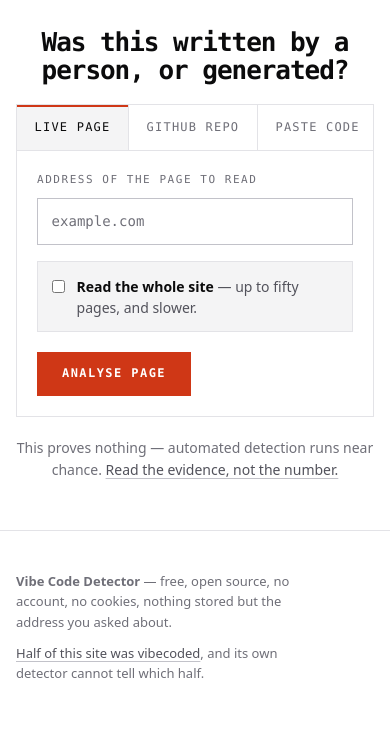
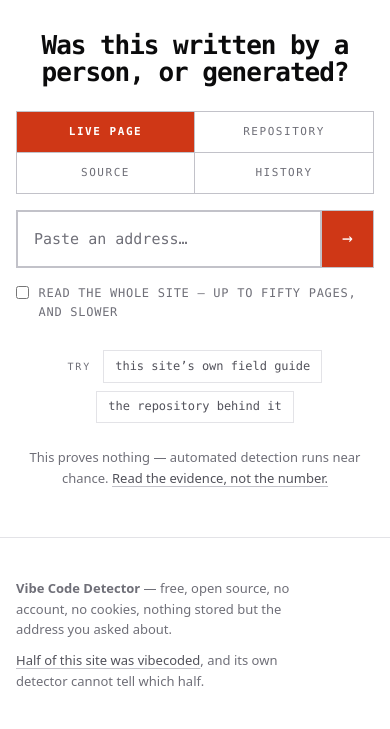
Before and after one commit to Goldo9824/Vibecode-detector, a PHP site: page / in a window 390 px wide. Shown: the part 98-827 px from the top of the page. Run offline with PHP 8.4, Linux system fonts and the light colour scheme.

Commit message:
Make the front page one console
A radical rework of the analyser, borrowing a shape that has become common
for tools like this — centred, one big field, a mode selector above it, a
couple of examples underneath — and refusing the styling that usually comes
with it.

What it takes: the structure. One composition, filling the screen, with the
question at the top and nothing to scroll past to reach the box.

What it deliberately does not take: the soft card floating on a saturated
colour field, the fully-rounded pill selector, the drop shadow, the circular
button. Those are the parts that would make it recognisable as somebody
else's page wearing our words. Instead the whole thing is square-edged,
hairline-ruled and monospace, with the accent used only where a mode is
selected or a run is about to happen — which is this project's existing
language, applied to a new shape.

  - The panel is gone. Headline, segmented selector, field, done.
  - Field and run button share one bordered box so the pair reads as a
    single control. Textareas stack the button under a hairline instead,
    because overlaying it on the corner put it on the resize handle.
  - The selected mode is filled in the accent: which mode is armed is now
    the most saturated thing on the page, which is what it should be.
  - Two examples under the field — this site's own field guide, and the
    repository behind it. They fill the field and run it, so the claim on
    the front page is one click from being checked. They are hidden until
    the script is running, because a button that fills a field and submits
    it is a lie without a script to do either.
  - On a phone the selector becomes a 2x2 grid: four modes across 390px is
    four cropped labels and a scrollbar, and the point of a mode selector
    is seeing the modes. The console packs rather than stretching there.

The caveat stays where it was, under the tool, for the reason it always
stays.

One thing the detector caught on the way: three CSS section comments I
wrote in a style the rest of the file does not use tripped
cd.section_header_comments on our own page. Rewritten to the convention the
other thousand lines already follow — consistency, which happens also to be
the honest fix.

Co-Authored-By: Claude Opus 5 <noreply@anthropic.com>
Claude-Session: https://claude.ai/code/session_01GDhwjrRAVURfP2fSEbN5mo

```diff
--- a/assets/css/site.css
+++ b/assets/css/site.css
@@ -256,29 +256,240 @@ h1, h2, h3 {
 .hero .disclaimer strong { color: var(--ink); font-weight: 600; }
 
 /*
- * The analyser page: a headline, the tool, and one line under it.
+ * The console.
  *
- * Everything else that used to live here — what it reads, how the weighting
- * works, where it is wrong — is on /method. A person who arrived to check
- * something should not have to scroll past an essay to reach the box, and a
- * person who wants the essay is one link away in the nav.
+ * The front page is one composition on one screen: the question, the mode, the
+ * field, and a couple of things worth pointing it at. Everything that used to
+ * explain itself here is on /method, one link away in the rail.
+ *
+ * It borrows a shape that has become common for tools like this — centred,
+ * one big field, examples underneath — and refuses the styling that usually
+ * comes with it. No pills, no soft card floating on a colour field, no drop
+ * shadow: square edges, hairline rules, monospace, and the accent used only
+ * where something is selected or about to run. Familiar to use, and not
+ * mistakable for anything else.
  */
-.hero-tool { text-align: center; padding-bottom: clamp(1.25rem, 3vw, 1.75rem); }
-.hero-tool h1 { max-width: 22ch; margin-left: auto; margin-right: auto; margin-bottom: 0; }
+.console {
+  /* Enough of the viewport that the tool is the screen, with the rail above
+     it and the caveat below still in view on a laptop. */
+  min-height: calc(100dvh - 12rem);
+  display: flex;
+  flex-direction: column;
+  justify-content: center;
+  padding: clamp(1.5rem, 5vw, 3rem) 0;
+}
+
+.console-title {
+  font-size: clamp(1.75rem, 5.2vw, 3.5rem);
+  font-weight: 600;
+  letter-spacing: -.055em;
+  line-height: 1.05;
+  text-align: center;
+  max-width: 20ch;
+  margin: 0 auto clamp(1.75rem, 4vw, 2.75rem);
+  text-wrap: balance;
+}
+
+/* ------------------------------------------------------ the mode selector */
+
+/*
+ * A row of hard-edged cells rather than a floating pill. The selected one is
+ * filled in the accent, so which mode is armed is the single most saturated
+ * thing on the page — which is what it should be.
+ */
+.segmented {
+  display: flex;
+  margin: 0 auto 1rem;
+  border: 1px solid var(--rule-2);
+  width: max-content;
+  max-width: 100%;
+  overflow-x: auto;
+  scrollbar-width: none;
+}
+.segmented::-webkit-scrollbar { display: none; }
+
+.segmented .tab {
+  appearance: none;
+  border: 0;
+  border-right: 1px solid var(--rule-2);
+  background: transparent;
+  padding: .6rem 1.1rem;
+  font: inherit;
+  font-size: .6875rem;
+  letter-spacing: .14em;
+  text-transform: uppercase;
+  color: var(--ink-3);
+  cursor: pointer;
+  white-space: nowrap;
+  transition: color .1s linear, background .1s linear;
+}
+.segmented .tab:last-child { border-right: 0; }
+.segmented .tab:hover { color: var(--ink); background: var(--paper-3); }
+.segmented .tab[aria-selected="true"] {
+  background: var(--red);
+  color: var(--paper);
+  font-weight: 600;
+}
+
+/* -------------------------------------------------------------- the field */
+
+.tabpanel { padding: 0; }
+.tabpanel[hidden] { display: none; }
+
+/*
+ * Field and run button share one bordered box, so the pair reads as a single
+ * control. The border is the whole chrome — no fill, no shadow, no radius.
+ */
+.entry {
+  display: flex;
+  align-items: stretch;
+  border: 1px solid var(--rule-2);
+  background: var(--paper-2);
+  transition: border-color .1s linear;
+}
+.entry:focus-within { border-color: var(--red); }
+
+.entry input,
+.entry textarea {
+  flex: 1 1 auto;
+  min-width: 0;
+  border: 0;
+  background: transparent;
+  color: var(--ink);
+  font-family: var(--mono);
+  font-size: 1rem;
+  line-height: 1.5;
+  padding: 1.15rem 1.25rem;
+}
+.entry input:focus,
+.entry textarea:focus { outline: none; box-shadow: none; }
+.entry input::placeholder,
+.entry textarea::placeholder { color: var(--ink-3); }
+
+.entry-block { flex-direction: column; align-items: stretch; }
+.entry-block textarea {
+  min-height: 11rem;
+  resize: vertical;
+  white-space: pre;
+  overflow-wrap: normal;
+  overflow-x: auto;
+  font-size: .875rem;
+}
+.entry-block .entry-foot {
+  display: flex;
+  justify-content: flex-end;
+  border-top: 1px solid var(--rule);
+}
+
+/* The run button: a square of accent, the same height as the field it ends. */
+.go {
+  appearance: none;
+  flex: none;
+  align-self: stretch;
+  width: 3.75rem;
+  border: 0;
+  border-left: 1px solid var(--rule-2);
+  background: var(--red);
+  color: var(--paper);
+  font: inherit;
+  font-size: 1.125rem;
+  cursor: pointer;
+  display: grid;
+  place-items: center;
+  transition: background .1s linear;
+}
+.go:hover { background: var(--red-2); }
+.go[disabled] { opacity: .45; cursor: progress; }
+.entry-block .go {
+  align-self: auto;
+  height: 3rem;
+  border-left: 0;
+}
+
+/* Arrow or running, never both. app.js hides whichever is not current. */
+.go .spinner { font-size: 1.125rem; letter-spacing: .05em; color: var(--paper); text-transform: none; }
+.go .spinner[hidden], .go .go-mark[hidden] { display: none; }
+
+/* -------------------------------------------------------- under the field */
+
+/* Whole-site mode, as a switch rather than a paragraph with a box round it. */
+.switch {
+  display: flex;
+  align-items: center;
+  justify-content: center;
+  gap: .6rem;
+  margin: 1rem 0 0;
+  font-size: .75rem;
+  letter-spacing: .06em;
+  text-transform: uppercase;
+  color: var(--ink-3);
+  cursor: pointer;
+}
+.switch:hover { color: var(--ink-2); }
+.switch input { accent-color: var(--red); margin: 0; }
+
+.hint {
+  font-family: var(--sans);
+  font-size: .8125rem;
+  color: var(--ink-3);
+  margin: 1rem auto 0;
+  max-width: 60ch;
+  text-align: center;
+  text-transform: none;
+  letter-spacing: 0;
+}
+.hint-run code {
+  font-family: var(--mono);
+  font-size: .95em;
+  color: var(--ink-2);
+  overflow-wrap: anywhere;
+}
+
+/*
+ * Two things worth pointing it at, one of which is this project. Shown only
+ * once the script is running, because a control that fills a field and submits
+ * it is a lie when there is no script to do either.
+ */
+.tries {
+  display: flex;
+  align-items: center;
+  justify-content: center;
+  flex-wrap: wrap;
+  gap: .5rem .75rem;
+  margin-top: 1.75rem;
+}
+.tries[hidden] { display: none; }
+.tries-label {
+  font-size: .625rem;
+  letter-spacing: .18em;
+  text-transform: uppercase;
+  color: var(--ink-3);
+}
+.try {
+  appearance: none;
+  background: transparent;
+  border: 1px solid var(--rule);
+  color: var(--ink-2);
+  font: inherit;
+  font-size: .75rem;
+  padding: .35rem .7rem;
+  cursor: pointer;
+  transition: border-color .1s linear, color .1s linear;
+}
+.try:hover { border-color: var(--red); color: var(--ink); }
 
 /*
  * The one sentence that could not go.
  *
  * The rest of the argument moved to its own page; this stayed, because it is
  * the thing that has to be read before the number is, and a detector that
- * buries it one click away is a detector selling certainty. One line, under
- * the tool, in the muted colour — present, not shouted.
+ * buries it one click away is a detector selling certainty.
  */
 .caveat {
-  margin: 1.25rem 0 0;
+  margin: 0 0 clamp(2rem, 5vw, 3rem);
   text-align: center;
   font-family: var(--sans);
-  font-size: .875rem;
+  font-size: .8125rem;
   color: var(--ink-3);
 }
 .caveat a { color: var(--ink-2); }
@@ -289,57 +500,6 @@ h1, h2, h3 {
   background: var(--paper-2);
   border: 1px solid var(--rule);
 }
-
-.tabs {
-  display: flex;
-  border-bottom: 1px solid var(--rule);
-  overflow-x: auto;
-  scrollbar-width: none;
-}
-.tabs .tab:last-child { border-right: 0; }
-.tabs::-webkit-scrollbar { display: none; }
-
-.tab {
-  appearance: none;
-  border: 0;
-  border-right: 1px solid var(--rule);
-  background: transparent;
-  padding: .8rem 1.1rem;
-  font: inherit;
-  font-size: .75rem;
-  letter-spacing: .1em;
-  text-transform: uppercase;
-  color: var(--ink-3);
-  cursor: pointer;
-  white-space: nowrap;
-  position: relative;
-  /* Grow to share the strip so it reads as one control rather than four
-     buttons with a gap of nothing after them; never shrink below the label,
-     so a narrow screen scrolls instead of squashing. */
-  flex: 1 0 auto;
-  transition: color .1s linear, background .1s linear;
-}
-.tab:hover { color: var(--ink); background: var(--paper-3); }
-.tab[aria-selected="true"] {
-  color: var(--ink);
-  background: var(--paper-3);
-}
-/*
- * The state marker is a bar on the active tab's top edge — the one place the
- * accent is allowed to be purely positional. On the top edge rather than the
- * bottom because the strip scrolls horizontally, and a scroll container clips
- * on both axes: a marker hung a pixel below the row is a marker nobody sees.
- */
-.tab[aria-selected="true"]::after {
-  content: "";
-  position: absolute;
-  left: 0; right: 0; top: 0;
-  height: 2px;
-  background: var(--red);
-}
-
-.tabpanel { padding: clamp(1.25rem, 4vw, 1.75rem); }
-.tabpanel[hidden] { display: none; }
 
 label.field {
   display: block;
@@ -866,6 +1026,32 @@ section.band { padding: clamp(2.5rem, 6vw, 4rem) 0; border-top: 1px solid var(--
 }
 
 @media (max-width: 40rem) {
+  /* On a phone the console packs rather than stretches: a centred composition
+     inside a forced full height is mostly empty space above the fold. */
+  .console { min-height: auto; padding-top: 2rem; }
+  .console-title { font-size: 1.625rem; letter-spacing: -.04em; margin-bottom: 1.5rem; }
+
+  /* Four modes across 390px is four cropped labels and a scrollbar. Two by
+     two shows all of them, which is the point of a mode selector. */
+  .segmented {
+    display: grid;
+    grid-template-columns: 1fr 1fr;
+    width: 100%;
+    overflow: visible;
+  }
+  .segmented .tab {
+    border-right: 1px solid var(--rule-2);
+    border-bottom: 1px solid var(--rule-2);
+    padding: .7rem .5rem;
+  }
+  .segmented .tab:nth-child(2n) { border-right: 0; }
+  .segmented .tab:nth-child(n+3) { border-bottom: 0; }
+
+  .entry input, .entry textarea { padding: 1rem; font-size: .9375rem; }
+  .go { width: 3.25rem; }
+  .switch { align-items: flex-start; text-align: left; }
+  .switch input { margin-top: .15rem; }
+
   .hero { padding-top: 1.75rem; }
   .hero h1 { font-size: 1.625rem; letter-spacing: -.04em; }
   .hero p { font-size: 1rem; }
--- a/assets/js/app.js
+++ b/assets/js/app.js
@@ -54,6 +54,11 @@
     var button = form.querySelector('button[type="submit"]');
     if (button) button.disabled = on;
     spinner.hidden = !on;
+    // The run button shows one thing at a time: an arrow, or that it is
+    // running. Toggled here rather than in CSS because :has() is younger than
+    // the browsers this has to work in.
+    var mark = button && button.querySelector('.go-mark');
+    if (mark) mark.hidden = on;
   }
 
   // Fetching a slow site can legitimately take a while, but not forever. Without
@@ -149,6 +154,35 @@
     body.append('log', value);
     send(this, $('spin-git'), body);
   });
+
+  // Two things worth pointing the tool at, one of which is this project. They
+  // fill the field and run it, so the claim on the front page is one click from
+  // being checked rather than something to take on trust. Revealed only now,
+  // because a button that fills a field and submits it is a lie without this
+  // script to do either.
+  var tries = $('tries');
+  if (tries) {
+    var byMode = { url: { tab: 0, input: 'url' }, repo: { tab: 1, input: 'repo' } };
+    tries.addEventListener('click', function (e) {
+      var button = e.target.closest ? e.target.closest('.try') : null;
+      if (!button) return;
+      var mode = byMode[button.getAttribute('data-mode')];
+      if (!mode) return;
+      selectTab(mode.tab);
+      var field = $(mode.input);
+      field.value = button.getAttribute('data-value') || '';
+      field.focus();
+      var form = field.form;
+      if (form) {
+        if (typeof form.requestSubmit === 'function') {
+          form.requestSubmit();
+        } else {
+          form.dispatchEvent(new Event('submit', { cancelable: true, bubbles: true }));
+        }
+      }
+    });
+    tries.hidden = false;
+  }
 
   // Click the command to select it — it is there to be copied.
   var command = $('git-command');
--- a/index.php
+++ b/index.php
@@ -71,40 +71,43 @@ VisitLog::record('/');
 <main>
   <div class="shell shell-tool">
 
-    <section class="hero hero-tool">
-      <h1>Was this written by a person, or generated?</h1>
-    </section>
+    <section class="console" id="analyzer">
 
-    <div class="panel" id="analyzer">
-      <div class="tabs" role="tablist" aria-label="What to analyse">
+      <h1 class="console-title">Was this written by a person, or generated?</h1>
+
+      <div class="segmented" role="tablist" aria-label="What to analyse">
         <button class="tab" role="tab" id="tab-url" aria-controls="panel-url" aria-selected="true" type="button">Live page</button>
-        <button class="tab" role="tab" id="tab-repo" aria-controls="panel-repo" aria-selected="false" type="button">GitHub repo</button>
-        <button class="tab" role="tab" id="tab-code" aria-controls="panel-code" aria-selected="false" type="button">Paste code</button>
-        <button class="tab" role="tab" id="tab-git" aria-controls="panel-git" aria-selected="false" type="button">Git history</button>
+        <button class="tab" role="tab" id="tab-repo" aria-controls="panel-repo" aria-selected="false" type="button">Repository</button>
+        <button class="tab" role="tab" id="tab-code" aria-controls="panel-code" aria-selected="false" type="button">Source</button>
+        <button class="tab" role="tab" id="tab-git" aria-controls="panel-git" aria-selected="false" type="button">History</button>
       </div>
 
       <div class="tabpanel" role="tabpanel" id="panel-url" aria-labelledby="tab-url">
         <form id="form-url" novalidate>
-          <label class="field" for="url">Address of the page to read</label>
-          <input type="url" id="url" name="url" placeholder="example.com" autocomplete="url" spellcheck="false">
-          <label class="check" for="crawl">
+          <label class="visually-hidden" for="url">Address of the page to read</label>
+          <div class="entry">
+            <input type="url" id="url" name="url" placeholder="Paste an address&hellip;" autocomplete="url" spellcheck="false">
+            <button class="go" type="submit" aria-label="Analyse this page">
+              <span class="go-mark" aria-hidden="true">&rarr;</span>
+              <span class="spinner" id="spin-url" hidden>&middot;&middot;&middot;</span>
+            </button>
+          </div>
+          <label class="switch" for="crawl">
             <input type="checkbox" id="crawl" name="crawl" value="1">
-            <span><strong>Read the whole site</strong> &mdash; up to fifty pages, and slower.</span>
+            <span>Read the whole site &mdash; up to fifty pages, and slower</span>
           </label>
-          <div class="actions">
-            <button class="btn" type="submit">Analyse page</button>
-            <span class="spinner" id="spin-url" hidden>reading&hellip;</span>
-          </div>
         </form>
       </div>
 
       <div class="tabpanel" role="tabpanel" id="panel-repo" aria-labelledby="tab-repo" hidden>
         <form id="form-repo" novalidate>
-          <label class="field" for="repo">A public GitHub repository</label>
-          <input type="text" id="repo" name="repo" placeholder="owner/name, or a github.com link" autocomplete="off" spellcheck="false">
-          <div class="actions">
-            <button class="btn" type="submit">Read the repository</button>
-            <span class="spinner" id="spin-repo" hidden>reading&hellip;</span>
+          <label class="visually-hidden" for="repo">A public GitHub repository</label>
+          <div class="entry">
+            <input type="text" id="repo" name="repo" placeholder="owner/name on GitHub&hellip;" autocomplete="off" spellcheck="false">
+            <button class="go" type="submit" aria-label="Read this repository">
+              <span class="go-mark" aria-hidden="true">&rarr;</span>
+              <span class="spinner" id="spin-repo" hidden>&middot;&middot;&middot;</span>
+            </button>
           </div>
           <p class="hint">Public repositories only. Reads the history, the tree and a few files.</p>
         </form>
@@ -112,11 +115,15 @@ VisitLog::record('/');
 
       <div class="tabpanel" role="tabpanel" id="panel-code" aria-labelledby="tab-code" hidden>
         <form id="form-code" novalidate>
-          <label class="field" for="code">Source to read &mdash; any language, the longer the better</label>
-          <textarea id="code" name="code" spellcheck="false" placeholder="Paste a file here. Several hundred lines gives a far steadier reading than twenty."></textarea>
-          <div class="actions">
-            <button class="btn" type="submit">Analyse code</button>
-            <span class="spinner" id="spin-code" hidden>reading&hellip;</span>
+          <label class="visually-hidden" for="code">Source to read</label>
+          <div class="entry entry-block">
+            <textarea id="code" name="code" spellcheck="false" placeholder="Paste a file&hellip; any language, the longer the better"></textarea>
+            <div class="entry-foot">
+              <button class="go" type="submit" aria-label="Analyse this source">
+                <span class="go-mark" aria-hidden="true">&rarr;</span>
+                <span class="spinner" id="spin-code" hidden>&middot;&middot;&middot;</span>
+              </button>
+            </div>
           </div>
           <p class="hint">Read once and discarded. Never written down.</p>
         </form>
@@ -124,19 +131,35 @@ VisitLog::record('/');
 
       <div class="tabpanel" role="tabpanel" id="panel-git" aria-labelledby="tab-git" hidden>
         <form id="form-git" novalidate>
-          <label class="field" for="gitlog">Run this in the repository, paste what it prints</label>
-          <pre class="command" id="git-command"><code>git log --numstat --pretty=format:'%H|%at|%an|%s'</code></pre>
-          <textarea id="gitlog" name="log" spellcheck="false" placeholder="Paste the output here. Plain `git log` and `git log --oneline` also work, with less to go on."></textarea>
-          <div class="actions">
-            <button class="btn" type="submit">Analyse history</button>
-            <span class="spinner" id="spin-git" hidden>reading&hellip;</span>
+          <label class="visually-hidden" for="gitlog">Output of git log</label>
+          <div class="entry entry-block">
+            <textarea id="gitlog" name="log" spellcheck="false" placeholder="Paste the output of git log&hellip;"></textarea>
+            <div class="entry-foot">
+              <button class="go" type="submit" aria-label="Analyse this history">
+                <span class="go-mark" aria-hidden="true">&rarr;</span>
+                <span class="spinner" id="spin-git" hidden>&middot;&middot;&middot;</span>
+              </button>
+            </div>
           </div>
-          <p class="hint">Read once and discarded. Check what you are pasting &mdash; commit messages carry more than you think.</p>
+          <p class="hint hint-run">Run <code id="git-command">git log --numstat --pretty=format:'%H|%at|%an|%s'</code> and paste what it prints.</p>
         </form>
       </div>
 
+      <!--
+        Two things worth pointing the tool at, one of which is this project.
+        They fill the field and run rather than describing what a run would be
+        like, because a claim you can check in one click is worth more than a
+        screenshot of one.
+      -->
+      <div class="tries" id="tries" hidden>
+        <span class="tries-label">Try</span>
+        <button type="button" class="try" data-mode="url" data-value="<?= h(vcd_site_url()) ?>/signs.php">this site&rsquo;s own field guide</button>
+        <button type="button" class="try" data-mode="repo" data-value="goldo9824/vibecode-detector">the repository behind it</button>
+      </div>
+
       <div id="error" class="error" hidden role="alert"></div>
-    </div>
+
+    </section>
 
     <p class="caveat">This proves nothing &mdash; automated detection runs near chance. <a href="method.php">Read the evidence, not the number.</a></p>
 
```
Also changed, not shown: tests/run.php (+5 -2 lines).
